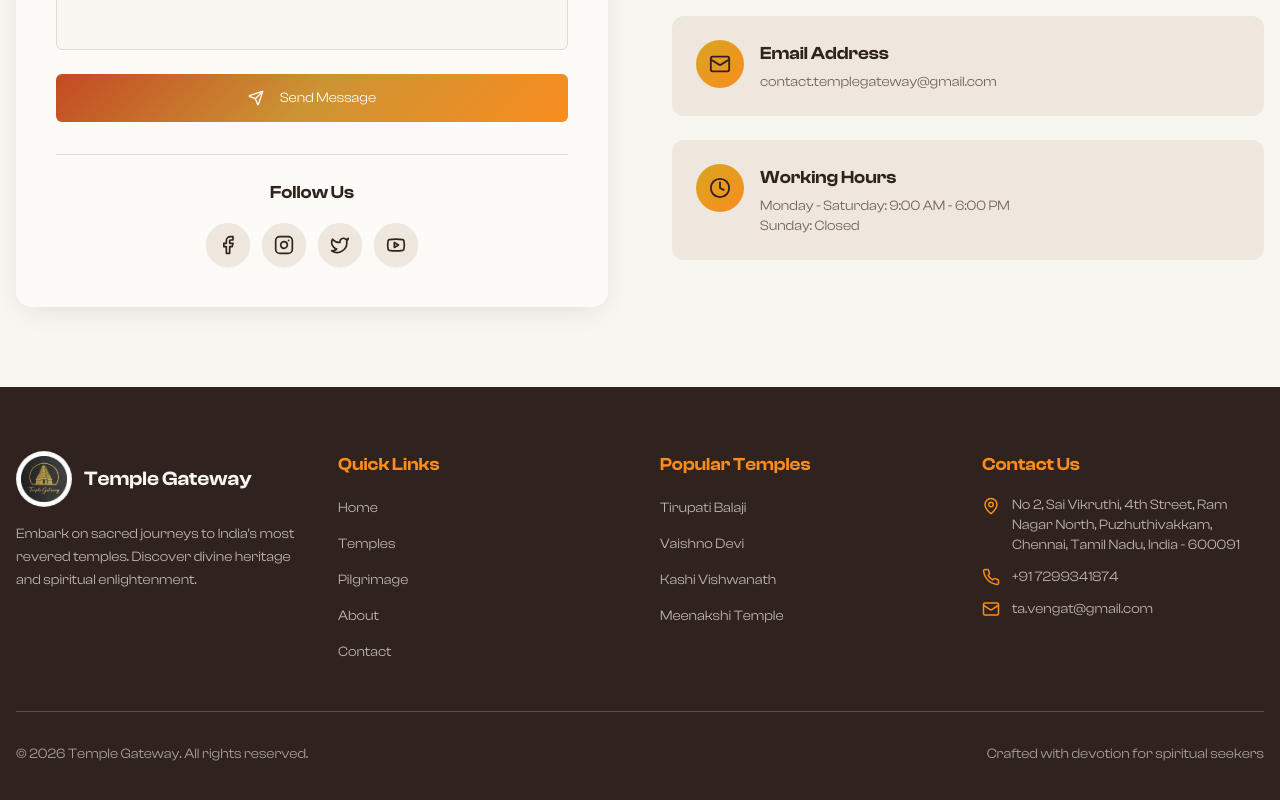
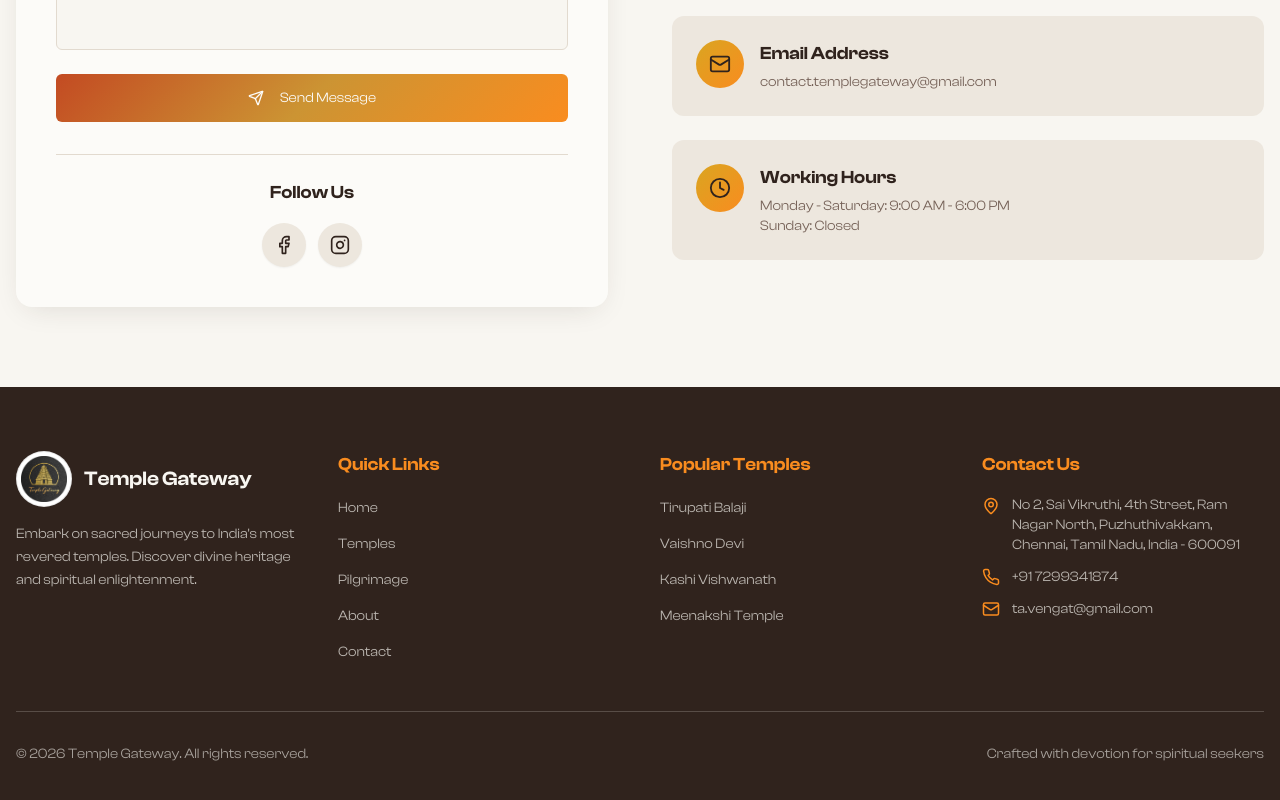
Before and after one commit to dineshkar2004/templegateway.com, a React (Vite) app: page /contact in a window 1280 px wide. Shown: the part 898-1698 px from the top of the page. Built offline with nearby package versions, Linux system fonts and the light colour scheme; no server answers.

Commit message:
Removed the youtube and twitter logo

```diff
--- a/src/pages/Contact.tsx
+++ b/src/pages/Contact.tsx
@@ -184,8 +184,8 @@ const Contact = () => {
                         url: "https://www.facebook.com/share/1AZr4aoba5/",
                       },
                       { name: "Instagram", icon: Instagram, url: "https://www.instagram.com/templegateway?utm_source=qr&igsh=cTRhcWRscjczMzlk" },
-                      { name: "Twitter", icon: Twitter, url: "#" },
-                      { name: "YouTube", icon: Youtube, url: "#" },
+                      // { name: "Twitter", icon: Twitter, url: "#" },
+                      // { name: "YouTube", icon: Youtube, url: "#" },
                     ].map((social) => (
                       <a
                         key={social.name}
```
